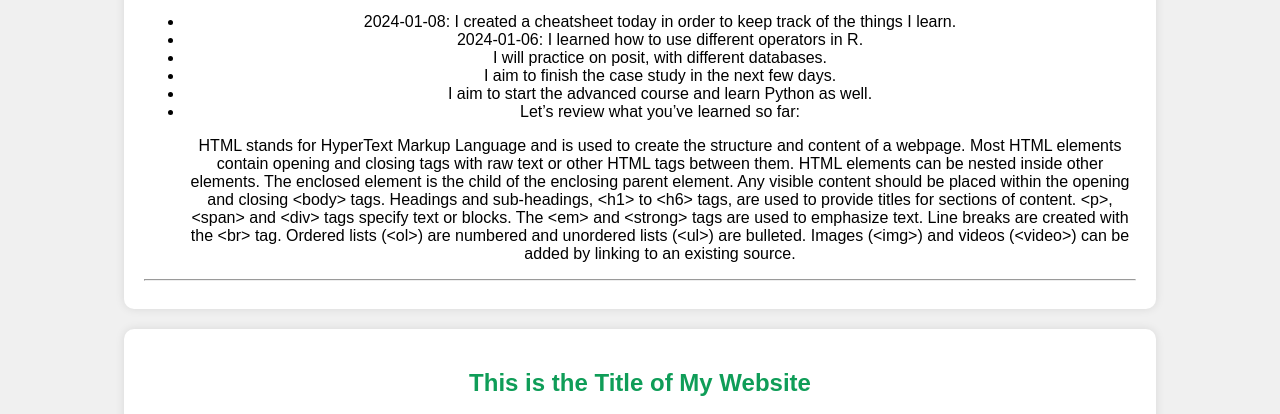
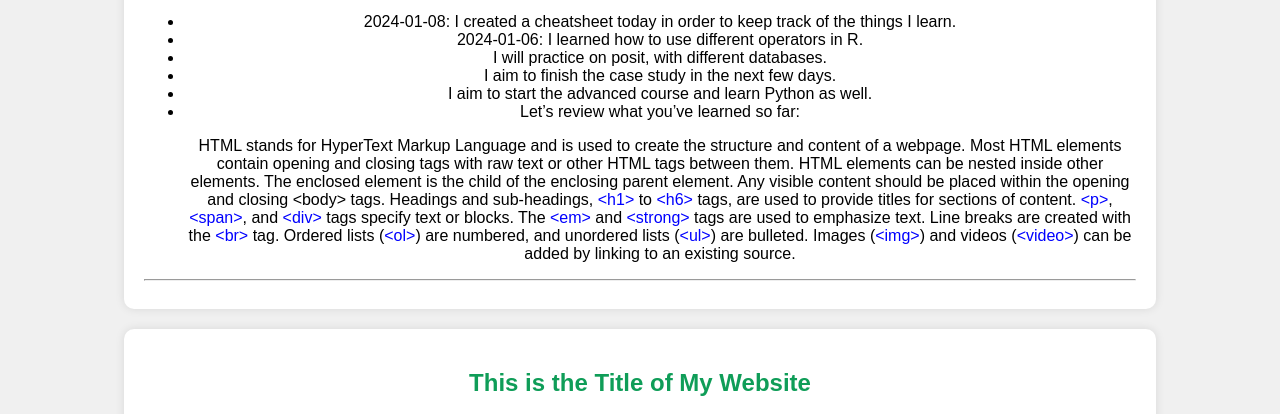
Before and after one commit to trangdangberlin/trangdangberlin.github.io, a plain HTML site: page index.html in a window 1280 px wide. Shown: the part 182-596 px from the top of the page. Drawn offline with Linux system fonts and the light colour scheme.

Commit message:
change tag in blue color style

```diff
--- a/index.html
+++ b/index.html
@@ -55,13 +55,15 @@
         Most HTML elements contain opening and closing tags with raw text or other HTML tags between them.
        HTML elements can be nested inside other elements. The enclosed element is the child of the enclosing parent element.
       Any visible content should be placed within the opening and closing &lt;body&gt; tags.
-      Headings and sub-headings, &lt;h1&gt; to &lt;h6&gt; tags, are used to provide titles for sections of content.
-      &lt;p&gt;, &lt;span&gt; and &lt;div&gt; tags specify text or blocks.
-      The &lt;em&gt; and &lt;strong&gt; tags are used to emphasize text.
-      Line breaks are created with the &lt;br&gt; tag.
-      Ordered lists (&lt;ol&gt;) are numbered and unordered lists (&lt;ul&gt;) are bulleted.
-      Images (&lt;img&gt;) and videos (&lt;video&gt;) can be added by linking to an existing source.
-        </p>
+      Headings and sub-headings, <span style="color: blue;">&lt;h1&gt;</span> to <span style="color: blue;">&lt;h6&gt;</span> tags, are used to provide titles for sections of content.
+      <span style="color: blue;">&lt;p&gt;</span>, <span style="color: blue;">&lt;span&gt;</span>, and <span style="color: blue;">&lt;div&gt;</span> tags specify text or blocks.
+      The <span style="color: blue;">&lt;em&gt;</span> and <span style="color: blue;">&lt;strong&gt;</span> tags are used to emphasize text.
+      Line breaks are created with the <span style="color: blue;">&lt;br&gt;</span> tag.
+      Ordered lists (<span style="color: blue;">&lt;ol&gt;</span>) are numbered, and unordered lists (<span style="color: blue;">&lt;ul&gt;</span>) are bulleted.
+      Images (<span style="color: blue;">&lt;img&gt;</span>) and videos (<span style="color: blue;">&lt;video&gt;</span>) can be added by linking to an existing source.
+    </p>
+    </ul>
+
       </ul>
     <hr>
   </section>
```
